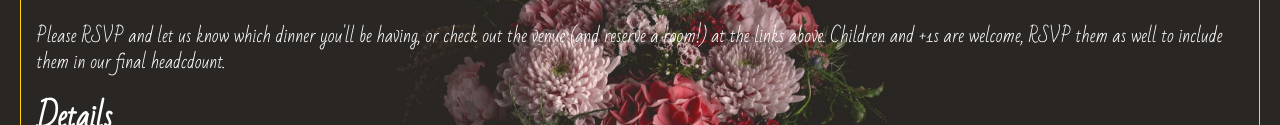
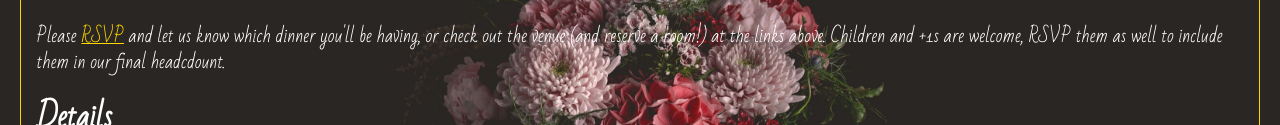
Before and after one commit to thewolff/aleczandjo2021, a Gatsby site: page / in a window 1280 px wide. Shown: the part 266-391 px from the top of the page. Built offline with nearby package versions, Linux system fonts and the light colour scheme; Gatsby itself is replaced by a stand-in of ours.

Commit message:
rsvp link

```diff
--- a/src/pages/index.tsx
+++ b/src/pages/index.tsx
@@ -17,10 +17,10 @@ const IndexPage = () => (
           union, their love, and the life that courses through their veins.
         </p>
         <p>
-          Please RSVP and let us know which dinner you'll be having, or check
-          out the venue (and reserve a room!) at the links above. Children and
-          +1s are welcome, RSVP them as well to include them in our final
-          headcdount.
+          Please <Link to="/rsvp">RSVP</Link> and let us know which dinner
+          you'll be having, or check out the venue (and reserve a room!) at the
+          links above. Children and +1s are welcome, RSVP them as well to
+          include them in our final headcdount.
         </p>
         <h2>Details</h2>
         <p className="flush-bottom">
```
